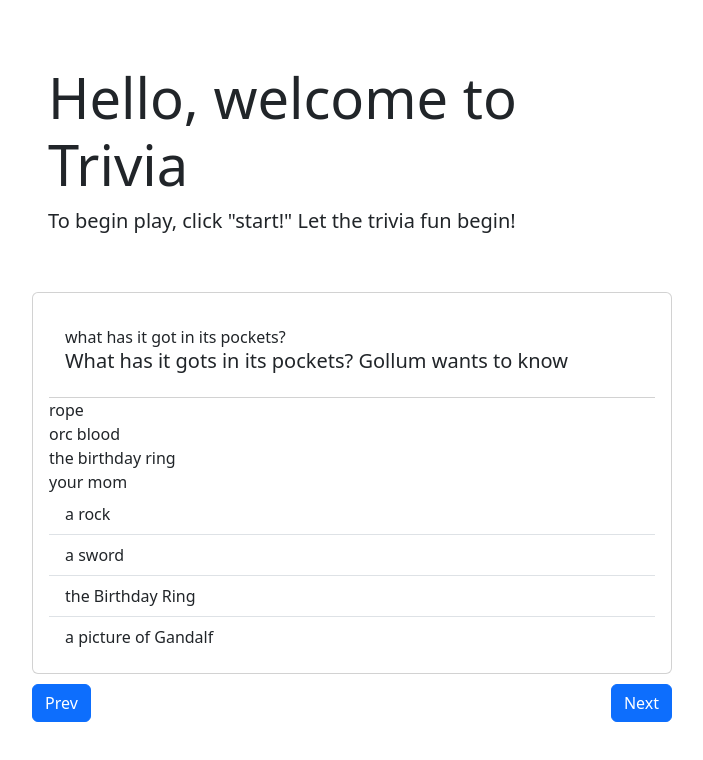
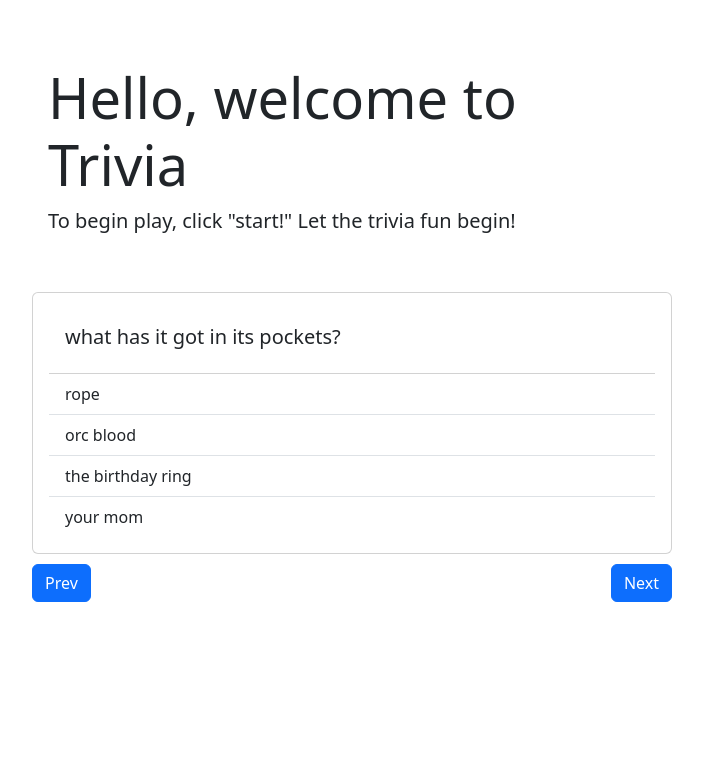
Before and after one commit to jbierly1/react-trivia, a React (Vite) app: page / in a window 1280 px wide. Both pictures are taken after a click on the element "Start". Shown: the top 760 px of the page, without its empty margins (288-991 px from the left). Built offline with nearby package versions, Linux system fonts and the light colour scheme.

Commit message:
finally got it working so that if currentQuestionNotAnswered is false the selection feature won't work

```diff
--- a/src/App.tsx
+++ b/src/App.tsx
@@ -37,14 +37,35 @@ function App() {
 
   const [gameState,setGameState]=useState({
     CurrentQuestion: QuestionList[0],
-    gameStarted: false
+    gameStarted: false,
+    answerTracker:[0],
+    currentQuestionNotAnswered: true,
     }
 )
+
+  const answerSelector = (key: number, correct: number) =>
+    {console.log("Selected key:", key, "Correct key:", correct);
+      if (!gameState.currentQuestionNotAnswered) {return}
+      else{
+        setGameState(prevState => { const newTracker = prevState.answerTracker.map((value, index) => index === 0 ? (key === correct ? 1 : 2) : value );
+          console.log("Updated answerTracker:", newTracker);
+          return { ...prevState, answerTracker: newTracker }; }); };
+      }
+
+
   return (
     <div>
       <Welcome></Welcome>
       {!gameState.gameStarted &&<Start onClick={()=> setGameState({...gameState, gameStarted:true})}>Start</Start>}
-      {gameState.gameStarted&&<QuizBox currentQuestion={gameState.CurrentQuestion}></QuizBox>}
+
+      {gameState.gameStarted&&<QuizBox currentQuestion={gameState.CurrentQuestion}
+      answerTracker={gameState.answerTracker}
+      {...(gameState.currentQuestionNotAnswered) ? {answerSelector}: {}}
+      currentQuestionNotAnswered={gameState.currentQuestionNotAnswered}
+      ></QuizBox>}
+
+
+
       {gameState.gameStarted&&<Buttons></Buttons>}
 
     </div>
--- a/src/QuizBoxThings/Answer.tsx
+++ b/src/QuizBoxThings/Answer.tsx
@@ -1,8 +1,26 @@
 interface Props{
     answerText: string
+    answerSelector?: (key: number, correct: number) => void,
+    answerKey: number
+    currentQuestion: {
+        Question: string,
+        Answer1: string,
+        Answer2: string,
+        Answer3: string,
+        Answer4: string,
+        Answered: boolean,
+        AnsweredCorrectly: boolean,
+        Correct:  number,
+      }
     }
 
-const Answer=({answerText}: Props)=>{
-    return <div>{answerText}</div>
+const Answer=({answerText, answerSelector, currentQuestion, answerKey}: Props)=>{
+    return <li className="list-group-item" onClick= {answerSelector ?()=> answerSelector(answerKey, currentQuestion.Correct): undefined}>{answerText}</li>
     }
 export default Answer
+
+//next step make right or wrong answer visible with green or red
+
+//then have a score which is being updated
+
+//then make the onclick only work once
--- a/src/QuizBoxThings/Question.tsx
+++ b/src/QuizBoxThings/Question.tsx
@@ -3,7 +3,7 @@ interface Props{
     }
 
 const Question=({questionText}: Props)=>{
-    return <div>{questionText}</div>
+    return <h5 className="card-title">{questionText}</h5>
 }
 
 export default Question
--- a/src/QuizBoxThings/QuizBox.tsx
+++ b/src/QuizBoxThings/QuizBox.tsx
@@ -10,25 +10,25 @@ interface Props{
     Answer4: string,
     Answered: boolean,
     AnsweredCorrectly: boolean,
-    Correct:  number
-  }
+    Correct:  number,
+  },
+  answerSelector?: (key: number, correct: number) => void,
+  answerTracker: Array<number>,
+  currentQuestionNotAnswered:boolean
 }
-const QuizBox=({currentQuestion}: Props)=>{
+
+
+const QuizBox=({currentQuestion, answerSelector}: Props)=>{
   return <div className="card mt-4 w-50 p-3 mx-auto" style={{width: '18rem;'}}>
 
   <div className="card-body">
     <Question questionText={currentQuestion.Question}></Question>
-    <h5 className="card-title">What has it gots in its pockets? Gollum wants to know</h5>
   </div>
   <ul className="list-group list-group-flush">
-    <Answer answerText={currentQuestion.Answer1}></Answer>
-    <Answer answerText={currentQuestion.Answer2}></Answer>
-    <Answer answerText={currentQuestion.Answer3}></Answer>
-    <Answer answerText={currentQuestion.Answer4}></Answer>
-    <li className="list-group-item">a rock</li>
-    <li className="list-group-item">a sword</li>
-    <li className="list-group-item">the Birthday Ring</li>
-    <li className="list-group-item">a picture of Gandalf</li>
+    <Answer answerKey={1} answerText={currentQuestion.Answer1} answerSelector={answerSelector} currentQuestion={currentQuestion}></Answer>
+    <Answer answerKey={2} answerText={currentQuestion.Answer2} answerSelector={answerSelector} currentQuestion={currentQuestion}></Answer>
+    <Answer answerKey={3} answerText={currentQuestion.Answer3} answerSelector={answerSelector} currentQuestion={currentQuestion}></Answer>
+    <Answer answerKey={4} answerText={currentQuestion.Answer4} answerSelector={answerSelector} currentQuestion={currentQuestion}></Answer>
   </ul>
 
 </div>
```
